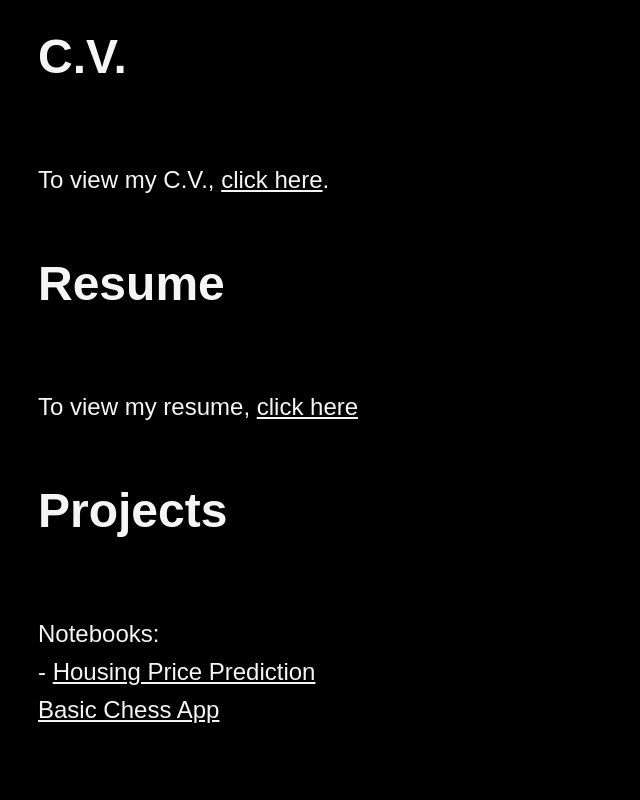
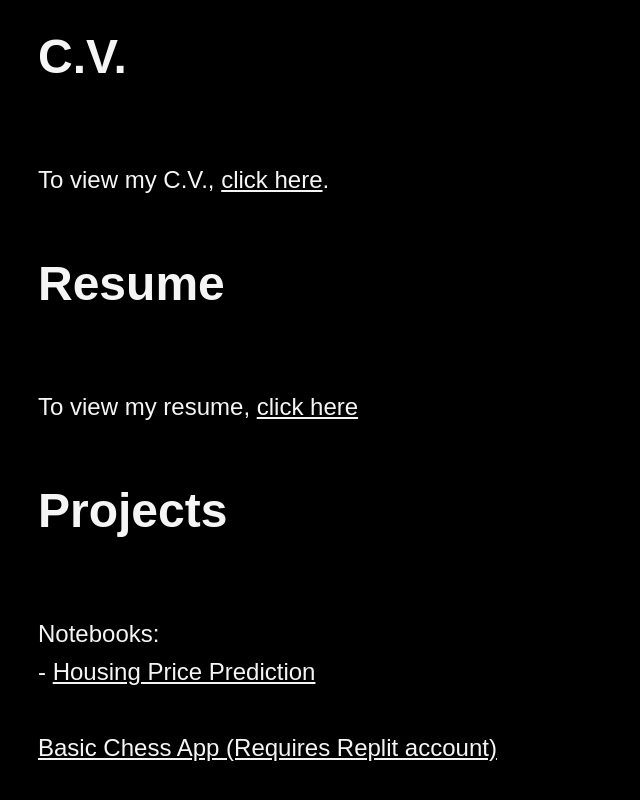
Before and after one commit to Snax777/snax777.github.io, a plain HTML site: page index.html in a window 1280 px wide. Shown: the part 3226-4026 px from the top of the page, without its empty margins (0-640 px from the left). Drawn offline with Linux system fonts and the light colour scheme.

```diff
--- a/index.html
+++ b/index.html
@@ -181,9 +181,9 @@
                     </a>
                 </li>
             </ul>
-        </li>
+        </li><br>
         <li>
-            <a class="project-link" href="https://replit.com/@Snax777/basicchessapp" target="_blank">Basic Chess App</a>
+            <a class="project-link" href="https://replit.com/join/uruyuhlkie-snax777" target="_blank">Basic Chess App (Requires Replit account)</a>
         </li>
     </ul>
 
```
